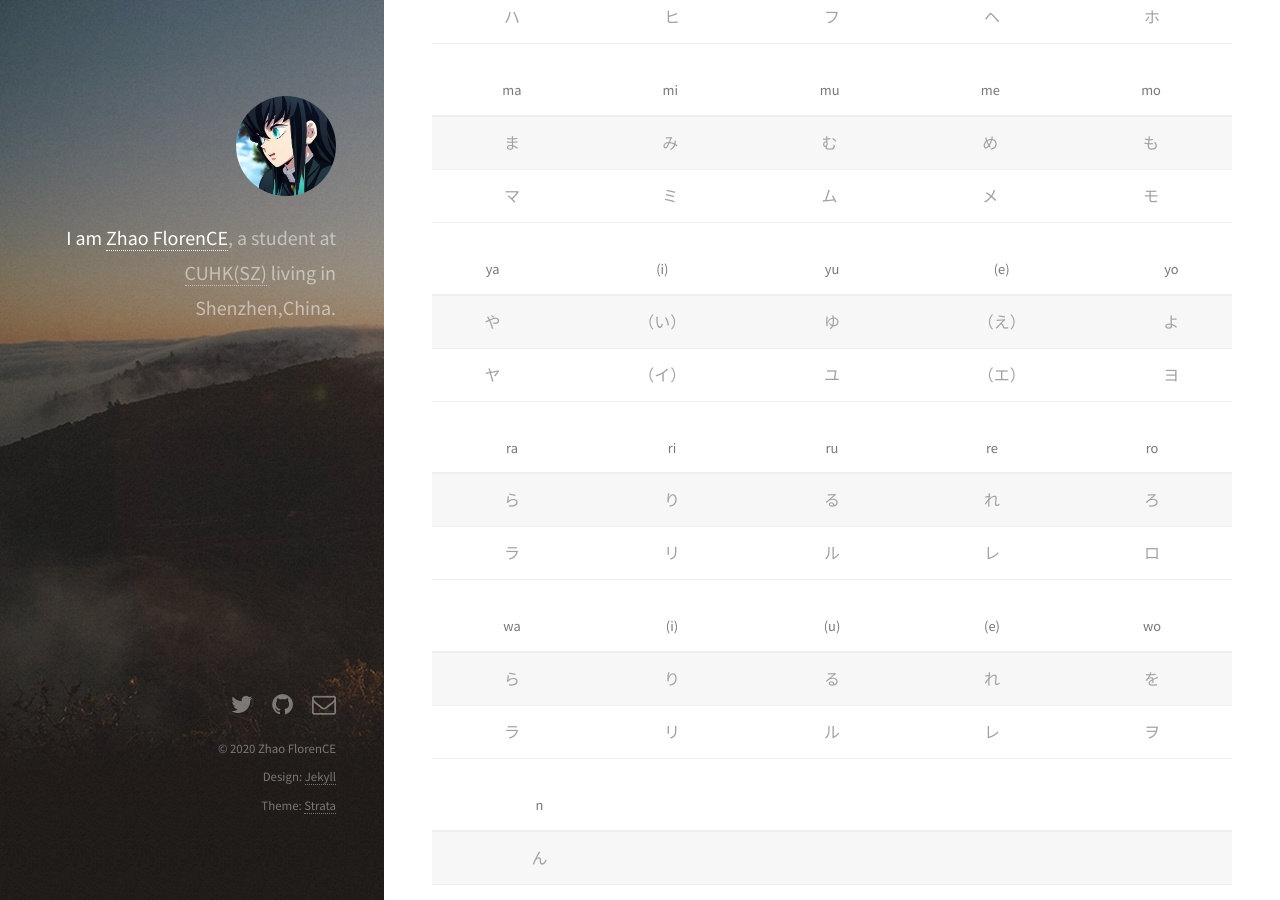
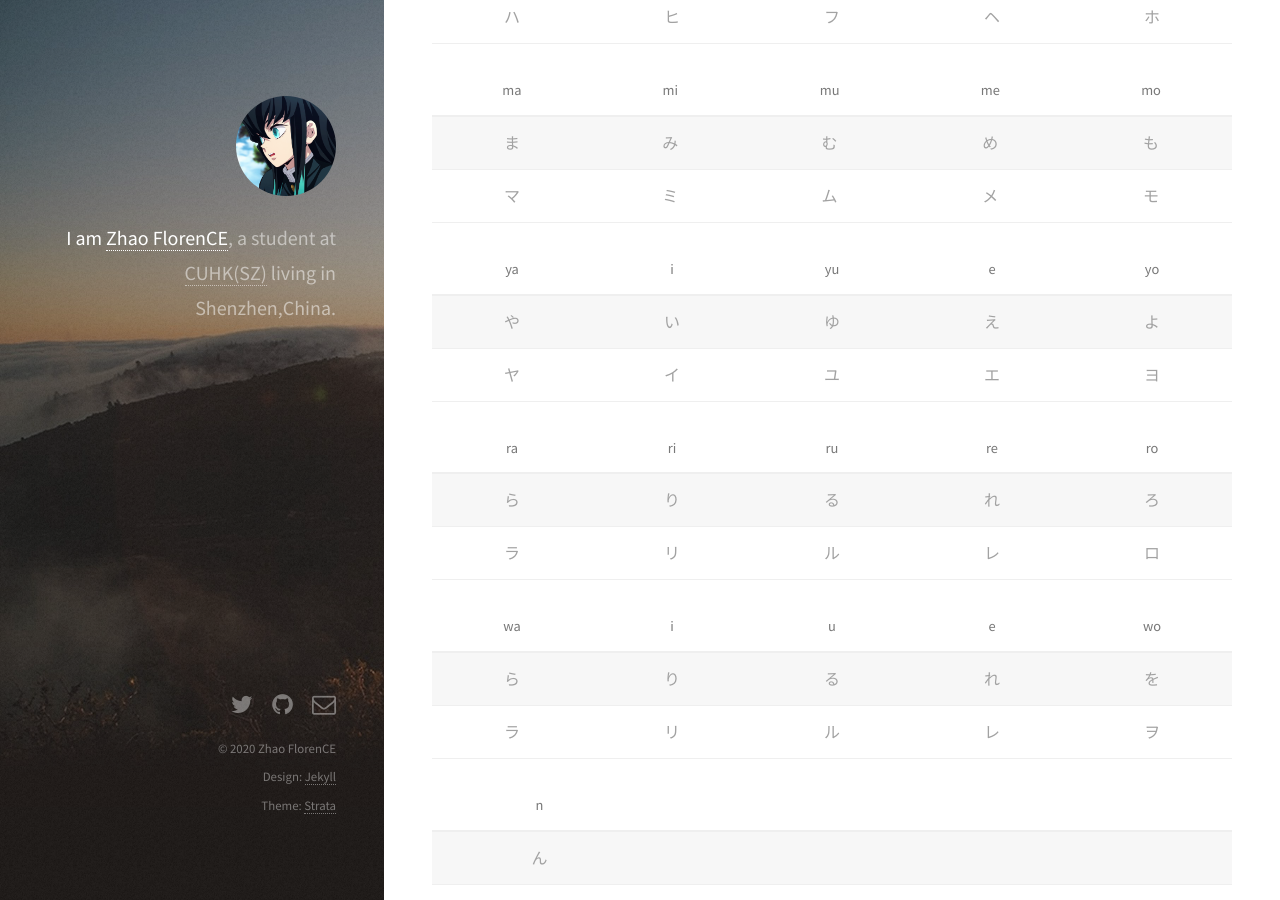
Before and after one commit to as3ert/blog, a Jekyll site: the page built from _posts/2021-01-05-日本語の勉強.md, in a window 1280 px wide and 900 px high, scrolled down 1863 px. Built offline with Jekyll 4.4.1, drawn with Linux system fonts in a browser that asks for light colours; nearby versions of some CDN libraries.

Commit message:
2021-01-05 19:36:35

```diff
--- a/_posts/2021-01-05-日本語の勉強.md
+++ b/_posts/2021-01-05-日本語の勉強.md
@@ -49,24 +49,24 @@ date: 2021-01-05 16:08:00
 |   ま   |   み   |   む   |   め   |   も   |
 |   マ   |   ミ   |   ム   |   メ   |   モ   |
 
-|   ya   |   (i)  |   yu   |   (e)  |   yo   |
+|   ya   |    i   |   yu   |    e   |   yo   |
 | :----: | :----: | :----: | :----: | :----: |
-|   や   | （い） |   ゆ   | （え） |   よ   |
-|   ヤ   | （イ） |   ユ   | （エ） |   ヨ   |
+|   や   |   い   |   ゆ   |   え   |   よ   |
+|   ヤ   |   イ   |   ユ   |   エ   |   ヨ   |
 
 |   ra   |   ri   |   ru   |   re   |   ro   |
 | :----: | :----: | :----: | :----: | :----: |
 |   ら   |   り   |   る   |   れ   |   ろ   |
 |   ラ   |   リ   |   ル   |   レ   |   ロ   |
 
-|   wa   |   (i)  |   (u)  |   (e)  |   wo   |
+|   wa   |    i   |    u   |    e   |   wo   |
 | :----: | :----: | :----: | :----: | :----: |
 |   ら   |   り   |   る   |   れ   |   を   |
 |   ラ   |   リ   |   ル   |   レ   |   ヲ   |
 
 |    n   |        |        |        |        |
 | :----: | :----: | :----: | :----: | :----: |
-|   ん   |        |        |        |        |
-|   ン   |        |        |        |        |
+|   ん   |      |      |      |      |
+|   ン   |      |      |      |      |
 
 ***
```
